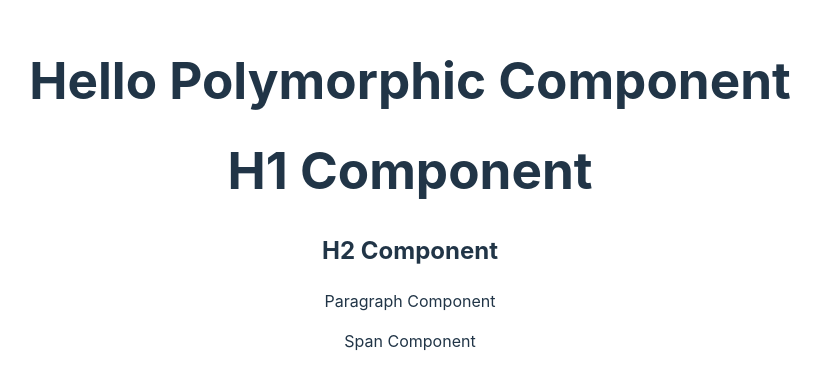
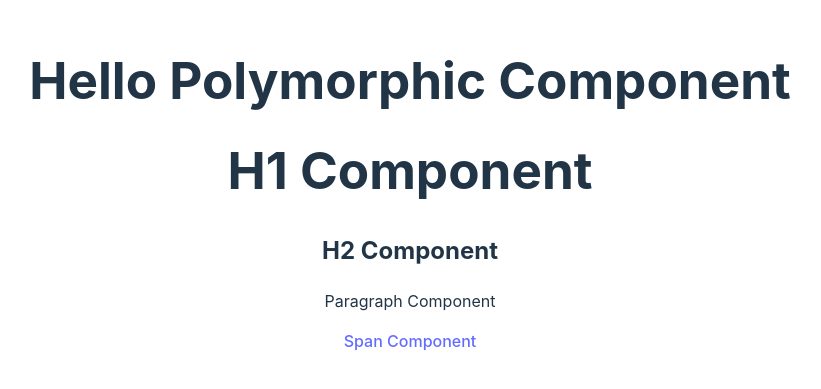
Before and after one commit to dgd03146/learn-frontend, a React (Vite) app in the folder polymorphic react component/: page / in a window 1280 px wide. Shown: the part 215-604 px from the top of the page, without its empty margins (230-1051 px from the left). Built offline with nearby package versions, Linux system fonts and the light colour scheme.

Commit message:
receving only valid component props based on the generic prop

```diff
--- a/polymorphic react component/src/App.tsx
+++ b/polymorphic react component/src/App.tsx
@@ -7,9 +7,13 @@ function App() {
     <div>
       <h1>Hello Polymorphic Component</h1>
       <Text as="h1">H1 Component</Text>
-      <Text as="h2">H2 Component</Text>
+      <Text as="h2" href="hihi">
+        H2 Component
+      </Text>
       <Text as="p">Paragraph Component</Text>
-      <Text>Span Component</Text>
+      <Text as="a" href="hihi">
+        Span Component
+      </Text>
     </div>
   );
 }
--- a/polymorphic react component/src/components/Text.tsx
+++ b/polymorphic react component/src/components/Text.tsx
@@ -1,10 +1,12 @@
+type TextProps<C extends React.ElementType> = {
+  as?: C;
+  children: React.ReactNode;
+} & React.ComponentPropsWithoutRef<C>;
+
 export const Text = <C extends React.ElementType>({
   as,
   children,
-}: {
-  as?: C;
-  children: React.ReactNode;
-}) => {
+}: TextProps<C>) => {
   const Component = as || 'span';
 
   return <Component>{children}</Component>;
```
